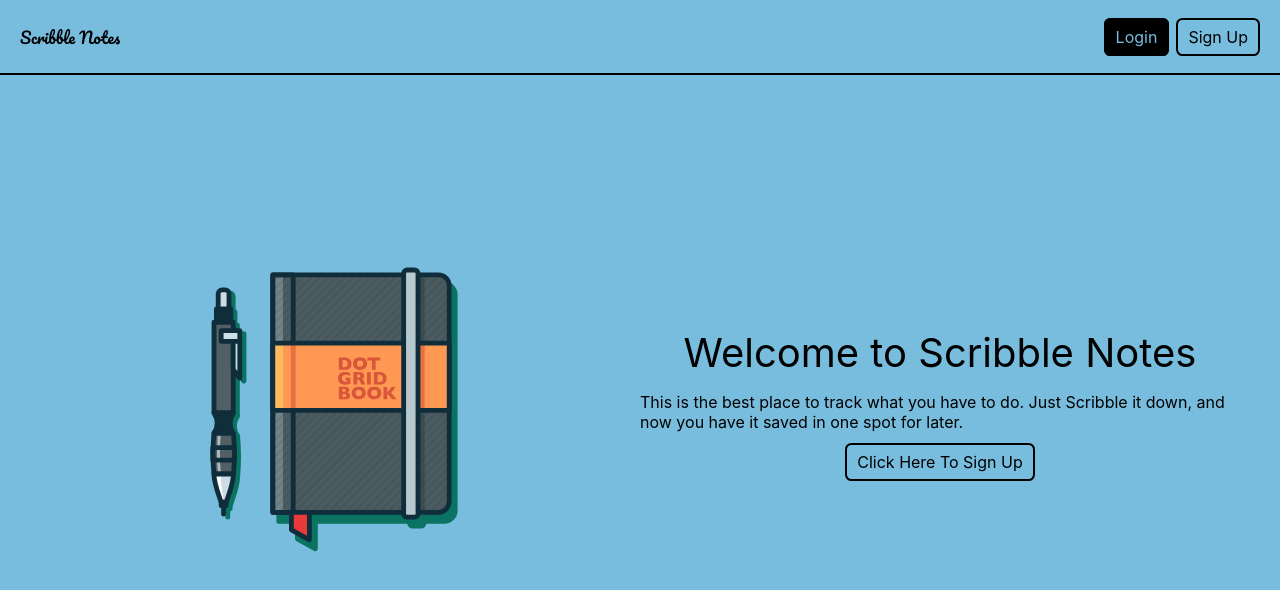
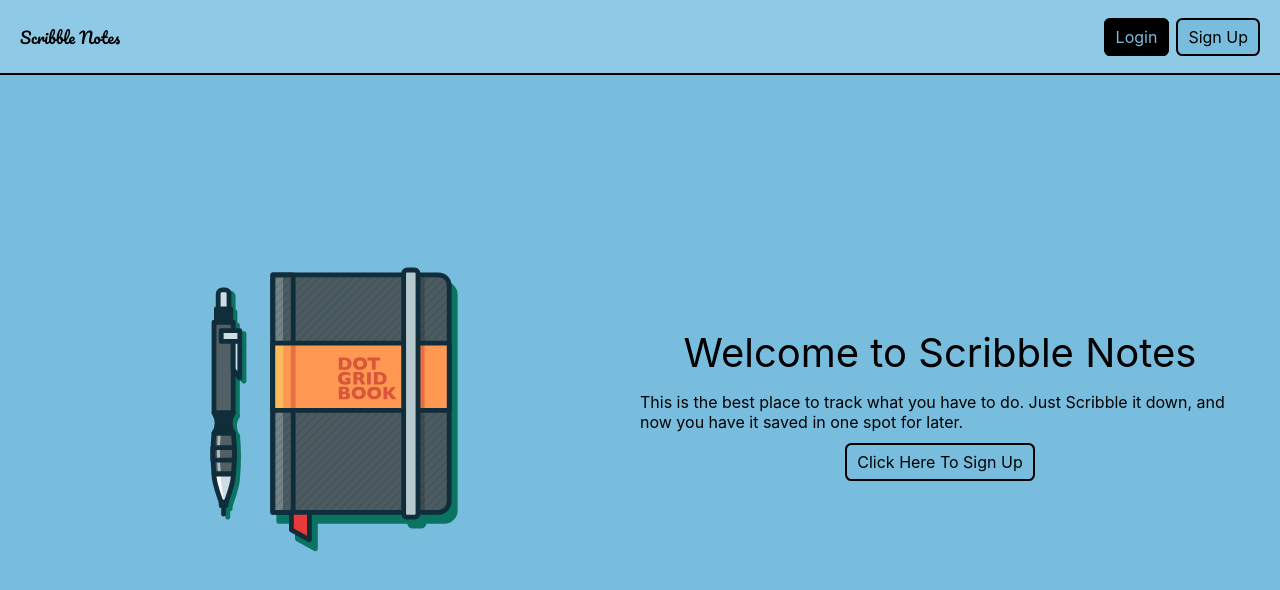
Before and after one commit to brandhawa99/Task_List, a React (Create React App) app: page / in a window 1280 px wide. Shown: the top 590 px of the page. Built offline with nearby package versions, Linux system fonts and the light colour scheme.

Commit message:
changed colour

```diff
--- a/src/components/Navbar/Navbar.module.css
+++ b/src/components/Navbar/Navbar.module.css
@@ -3,7 +3,7 @@
   display: flex;
   justify-content: space-between;
   align-items: center;
-  background-color: var(--primary-color);
+  background-color: var(--nav-color);
   color: black;
   min-height: 75px;
   padding: 0 20px;
```
